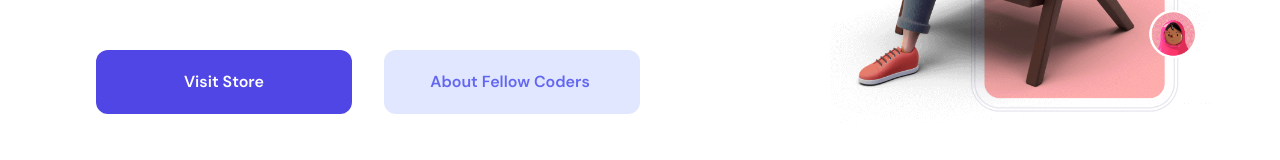
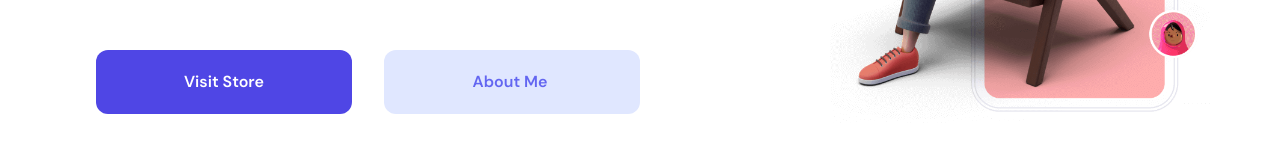
Before and after one commit to heyitsuzair/collax-ecommerce-next, a Next.js app: page / in a window 1280 px wide. Shown: the part 470-630 px from the top of the page. Built offline with nearby package versions, Linux system fonts and the light colour scheme.

Commit message:
Improvements To Hero And Contact Info Added

```diff
--- a/pages/contact.jsx
+++ b/pages/contact.jsx
@@ -1,6 +1,7 @@
 import Head from "next/head";
 import React from "react";
 import { BreadcrumbTopPage } from "../src/components/commons";
+import { MainContent } from "../src/components/pages/contact";
 
 const Contact = () => {
   return (
@@ -15,7 +16,9 @@ const Contact = () => {
         <link rel="icon" href="/favicon.ico" />
       </Head>
       <BreadcrumbTopPage text="Contact" />
-      <div className="content"></div>
+      <div className="content">
+        <MainContent />
+      </div>
     </>
   );
 };
--- a/src/components/pages/home/Hero.jsx
+++ b/src/components/pages/home/Hero.jsx
@@ -31,7 +31,7 @@ const Hero = () => {
             </Link>
             <Link href="/about">
               <ScaledButton
-                text="About Fellow Coders"
+                text="About Me"
                 icon="fa fa-arrow-right"
                 buttonColor="bg-indigo-100"
                 textColor="text-indigo-500"
```
